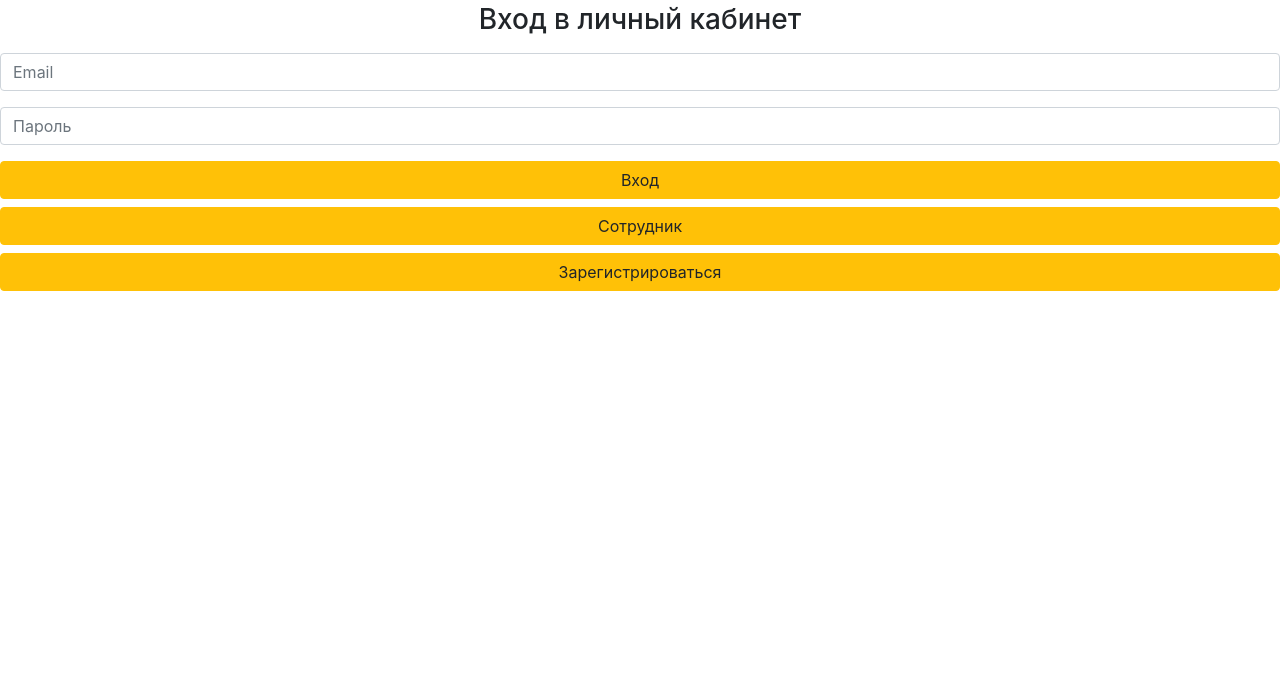
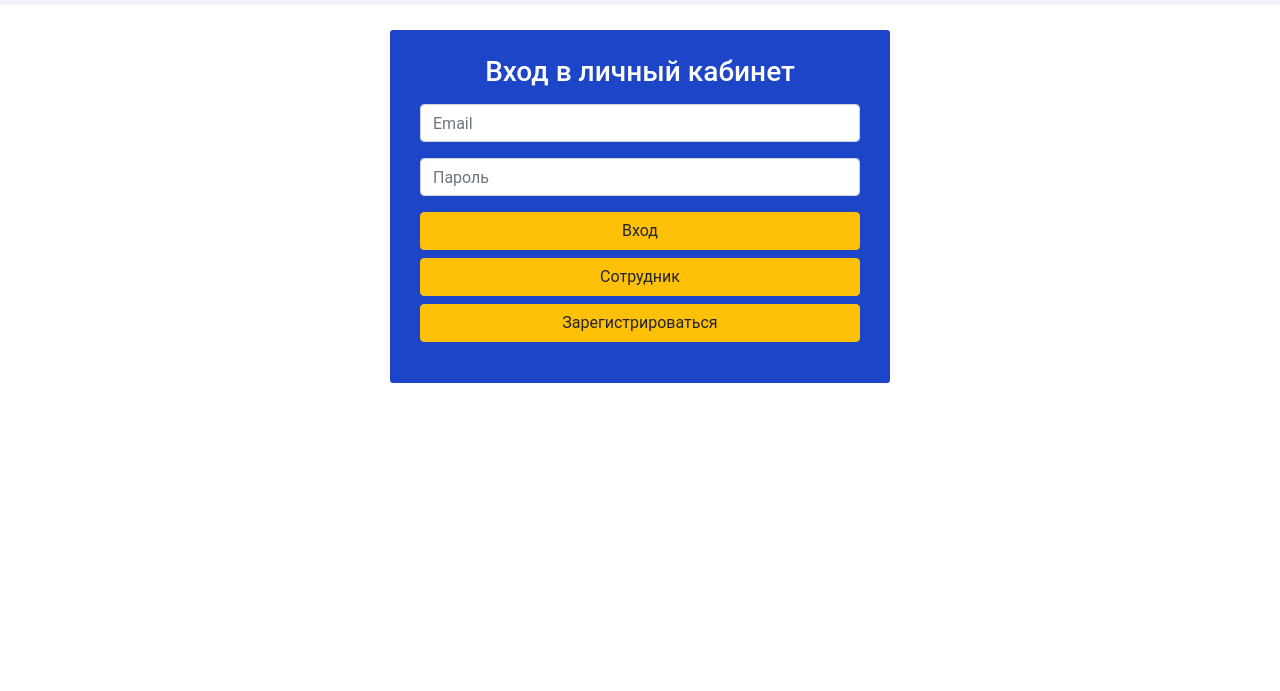
Before and after one commit to aalystama/kazpost, a plain HTML site: page index/auth.html in a window 1280 px wide. Shown: the part 109-800 px from the top of the page. Drawn offline with nearby package versions, Linux system fonts and the light colour scheme; the site is published under a folder, as on GitHub Pages, so addresses that start at the root find nothing.

Commit message:
Update auth.html

```diff
--- a/index/auth.html
+++ b/index/auth.html
@@ -7,7 +7,7 @@
     <meta http-equiv="X-UA-Compatible" content="ie=edge">
     <link rel="stylesheet" href="https://cdnjs.cloudflare.com/ajax/libs/twitter-bootstrap/4.3.1/css/bootstrap.min.css">
     <link rel="stylesheet" href="https://cdnjs.cloudflare.com/ajax/libs/font-awesome/5.11.2/css/all.min.css">
-    <link rel="stylesheet" href="/css/auth.css">
+    <link rel="stylesheet" href="css/auth.css">
     <title>AUTH</title>
 </head>
 
```
